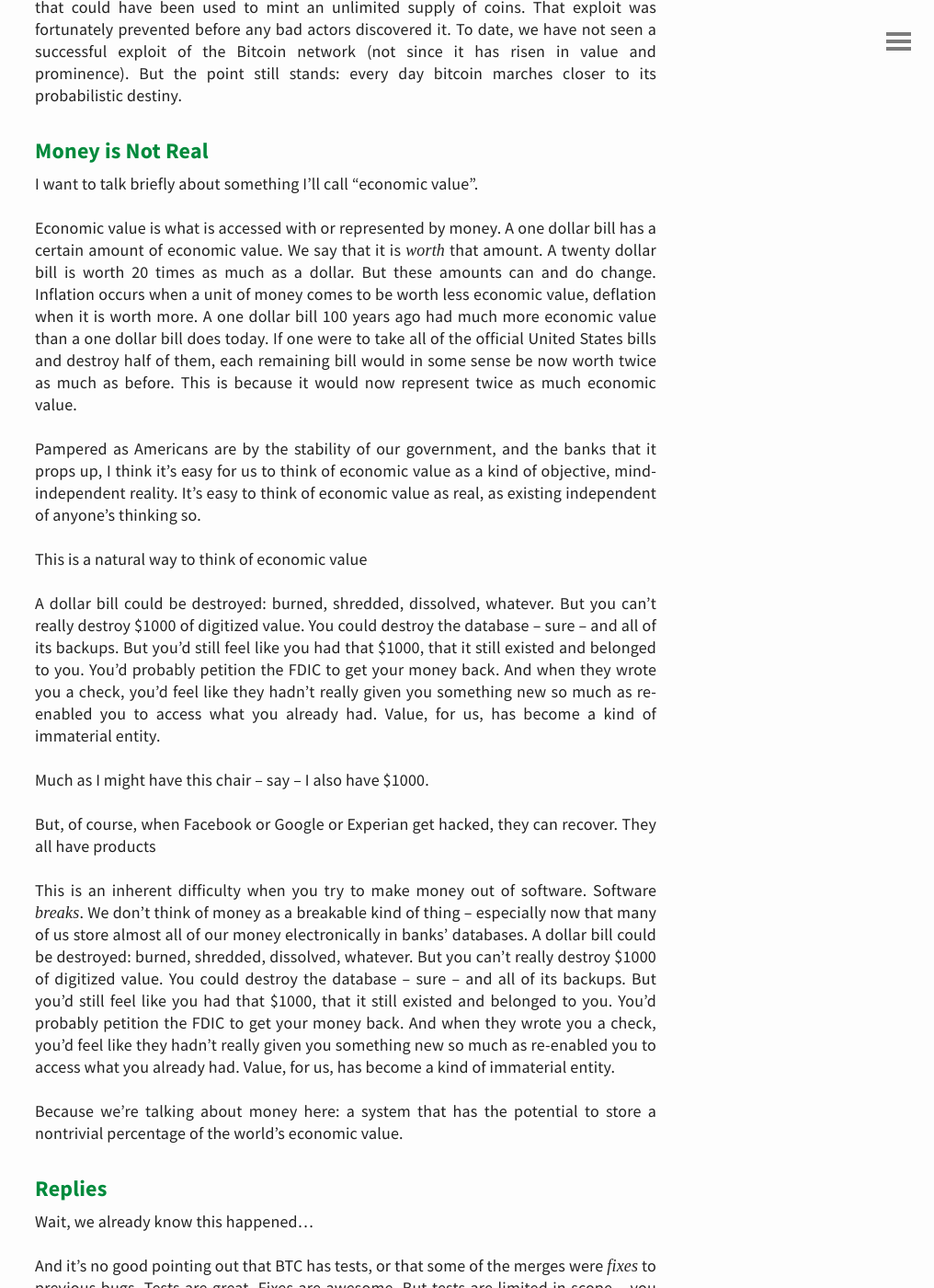
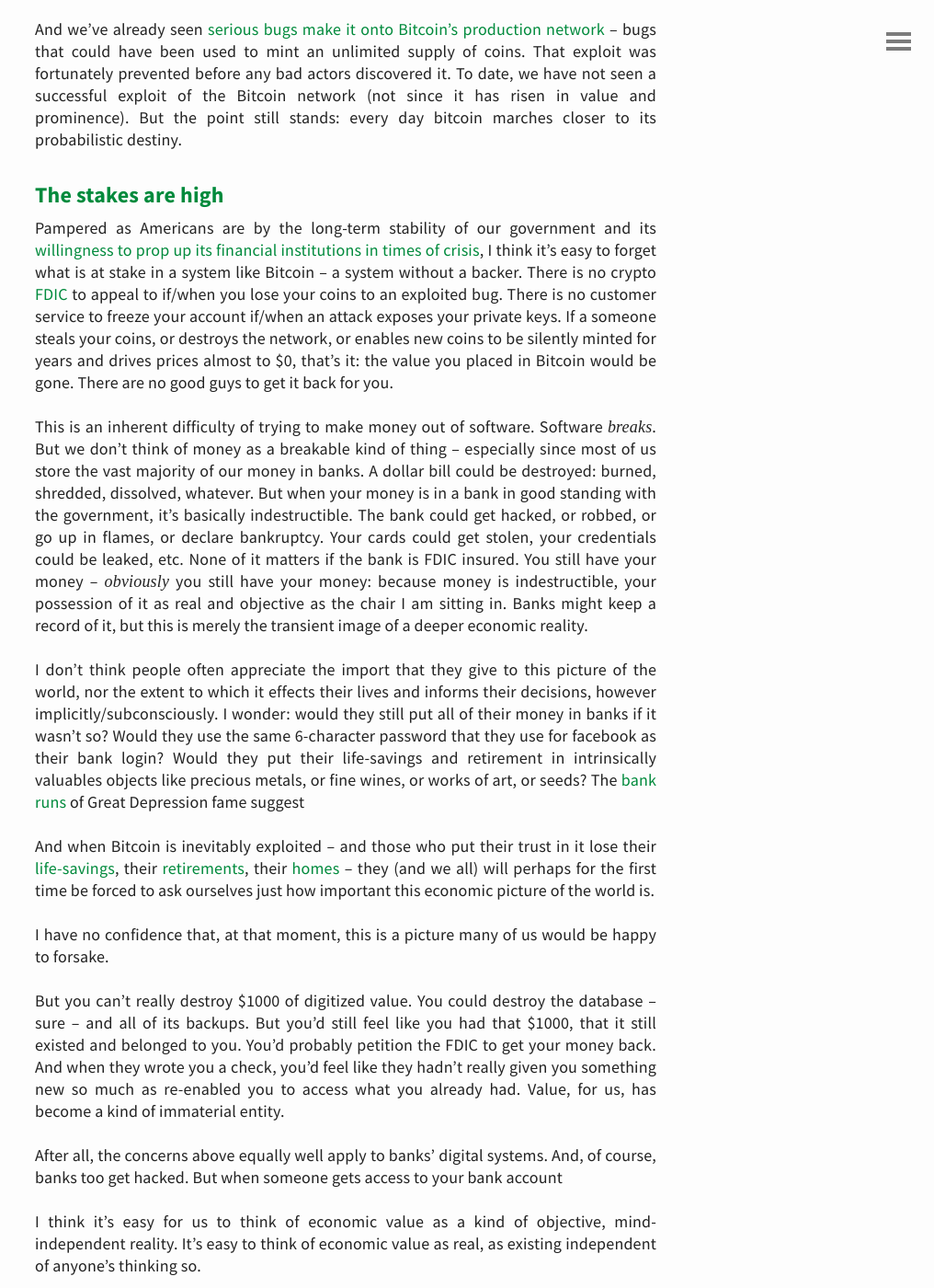
Before and after one commit to davidlaprade/davidlaprade.github.io, a Jekyll site: the page built from _posts/2018-11-23-my-biggest-doubt-about-btc.md, in a window 1280 px wide and 1400 px high, scrolled down 6510 px. Shown: the whole window at 92% size, without its empty margins (264-1280 px from the left). Built offline with Jekyll 4.4.1, drawn with Linux system fonts in a browser that asks for light colours; comment, search, counter and statistics services are not loaded; some of the changed text lies outside the part shown.

Commit message:
Discuss why software as money cuts against our concept of economic value

```diff
--- a/_posts/2018-11-23-my-biggest-doubt-about-btc.md
+++ b/_posts/2018-11-23-my-biggest-doubt-about-btc.md
@@ -162,14 +162,15 @@ currently handle anything close to the [transaction volume needed for
 wide-spread use](https://twitter.com/yassineARK/status/1032353127800991750).
 More and more [disc space is required to run a full
 node](https://www.reddit.com/r/btc/comments/7gwe0d/how_much_disk_space_is_needed_for_a_full_node/),
-which eventually will become prohibitively large. Etc.
+which eventually will become prohibitively large. Issues like these, and others,
+will need to be resolved.
 
 2. It needs to continue to change for security reasons. New attack vectors are
 constantly being created. Very likely there are bugs in the core software
 that we just aren't aware of. There may well be vulnerabilities in Proof of Work
 that we can't currently imagine, or [in the language C++
 itself](https://gcc.gnu.org/bugzilla/buglist.cgi?bug_status=ASSIGNED&cf_known_to_fail_type=allwords&cf_known_to_work_type=allwords&component=c&component=c%2B%2B&product=classpath&product=gcc&query_format=advanced).
-Super-efficient mining chips might be developed that make a 51% attack plausible.
+Super-efficient mining chips might be developed that make a 51% attack practical.
 Techniques might be invented to engineer [SHA256
 collisions](https://security.googleblog.com/2017/02/announcing-first-sha1-collision.html).
 Quantum computers might someday [be able to brute force private keys from public keys](https://en.wikipedia.org/wiki/Post-quantum_cryptography).<sup>1</sup>
@@ -233,9 +234,9 @@ examples:
   of personal photos of celebrities in 2014
 * a Twitter bug [exposed the passwords of its 330 million users in plain
   text](https://blog.twitter.com/official/en_us/topics/company/2018/keeping-your-account-secure.html) in 2018
-* Netflix's [compromised account credentials in
+* Netflix had its [users' account credentials stolen in
   2015](https://www.independent.co.uk/life-style/gadgets-and-tech/news/netflix-hacked-recently-watched-fix-a6759336.html)
-and [hacked shows in
+and saw some of its new series [swiped in
   2017](https://www.nytimes.com/2017/04/29/business/media/netflix-hack-orange-is-the-new-black.html)
 * an Equifax [bug](https://www.wired.com/story/equifax-breach-no-excuse/) enabled a [data breach](https://www.consumer.ftc.gov/blog/2017/09/equifax-data-breach-what-do)
 exposing sensitive information (names, addresses, social security numbers) of 143 million people
@@ -256,7 +257,71 @@ not seen a successful exploit of the Bitcoin network (not since it has risen in
 value and prominence). But the point still stands: every day bitcoin marches
 closer to its probabilistic destiny.
 
-### Money is Not Real
+### The stakes are high
+
+Pampered as Americans are by the long-term stability of our government and its
+[willingness to prop up its financial institutions in times of
+crisis](https://en.wikipedia.org/wiki/Federal_takeover_of_Fannie_Mae_and_Freddie_Mac),
+I think it's easy to forget what is at stake in a system like Bitcoin -- a
+system without a backer. There is no crypto
+[FDIC](https://en.wikipedia.org/wiki/Federal_Deposit_Insurance_Corporation) to
+appeal to if/when you lose your coins to an exploited bug. There is no customer
+service to freeze your account if/when an attack exposes your
+private keys. If a someone steals your coins, or destroys the network, or
+enables new coins to be silently minted for years and drives prices almost to $0,
+that's it: the value you placed in Bitcoin would be gone. There are no good guys
+to get it back for you.
+
+This is an inherent difficulty of trying to make money out of software.
+Software _breaks_. But we don't think of money as a breakable kind of thing --
+especially since most of us store the vast majority of our money in banks. A
+dollar bill could be destroyed: burned, shredded, dissolved, whatever. But when
+your money is in a bank in good standing with the government, it's basically
+indestructible. The bank could get hacked, or robbed, or go up in flames, or
+declare bankruptcy. Your cards could get stolen, your credentials could be
+leaked, etc.  None of it matters if the bank is FDIC insured.  You still have
+your money -- _obviously_ you still have your money: because money is
+indestructible, your possession of it as real and objective as the
+chair I am sitting in. Banks might keep a record of it, but this is merely the
+transient image of a deeper economic reality.
+
+I don't think people often appreciate the import that they give to this picture
+of the world, nor the extent to which it effects their lives and
+informs their decisions, however implicitly/subconsciously. I wonder: would they
+still put all of their money in banks if it wasn't so? Would they use the same
+6-character password that they use for facebook as their bank login? Would they
+put their life-savings and retirement in intrinsically valuables objects like
+precious metals, or fine wines, or works of art, or seeds?
+The [bank runs](https://en.wikipedia.org/wiki/Bank_run) of Great Depression fame
+suggest
+
+And when Bitcoin is inevitably exploited -- and those who put their trust in it
+lose their [life-savings](https://www.reddit.com/r/Bitcoin/comments/772kkf/trying_to_play_it_cool_with_my_life_savings_in/), their [retirements](https://www.reddit.com/r/Bitcoin/comments/7hraxb/401k_to_bitcoin/dqt6jb6/), their [homes](https://www.reddit.com/r/Bitcoin/comments/7kw2l7/just_took_out_a_mortgage_on_my_house_to_buy_btc/)
+-- they (and we all) will perhaps for the first time be forced to ask ourselves
+just how important this economic picture of the world is.
+
+I have no confidence that, at that moment, this is a picture many of us would be
+happy to forsake.
+
+
+
+But you can't really destroy $1000 of digitized value.
+You could destroy the database -- sure -- and all of its backups. But you'd still
+feel like you had that $1000, that it still existed and belonged to you. You'd probably
+petition the FDIC to get your money back. And when they wrote you a check, you'd
+feel like they hadn't really given you something new so much as re-enabled you
+to access what you already had. Value, for us, has become a kind of immaterial
+entity.
+
+
+After all, the concerns above equally well apply to banks' digital systems. And,
+of course, banks too get hacked. But when someone gets access to your bank
+account
+
+I think it's easy for us to think of economic value as a kind of
+objective, mind-independent reality. It's easy to think of economic value as
+real, as existing independent of anyone's thinking so.
+
 
 I want to talk briefly about something I'll call "economic value".
 
@@ -269,11 +334,6 @@ worth less economic value, deflation when it is worth more. A one dollar bill
 If one were to take all of the official United States bills and destroy half of
 them, each remaining bill would in some sense be now worth twice as much as
 before. This is because it would now represent twice as much economic value.
-
-Pampered as Americans are by the stability of our government, and the banks that
-it props up, I think it's easy for us to think of economic value as a kind of
-objective, mind-independent reality. It's easy to think of economic value as
-real, as existing independent of anyone's thinking so.
 
 This is a natural way to think of economic value
 
@@ -288,10 +348,6 @@ entity.
 
 
 Much as I might have this chair -- say -- I also have $1000.
-
-
-But, of course, when Facebook or Google or Experian get hacked, they can
-recover. They all have products
 
 
 This is an inherent difficulty when you try to make money out of software.
```
